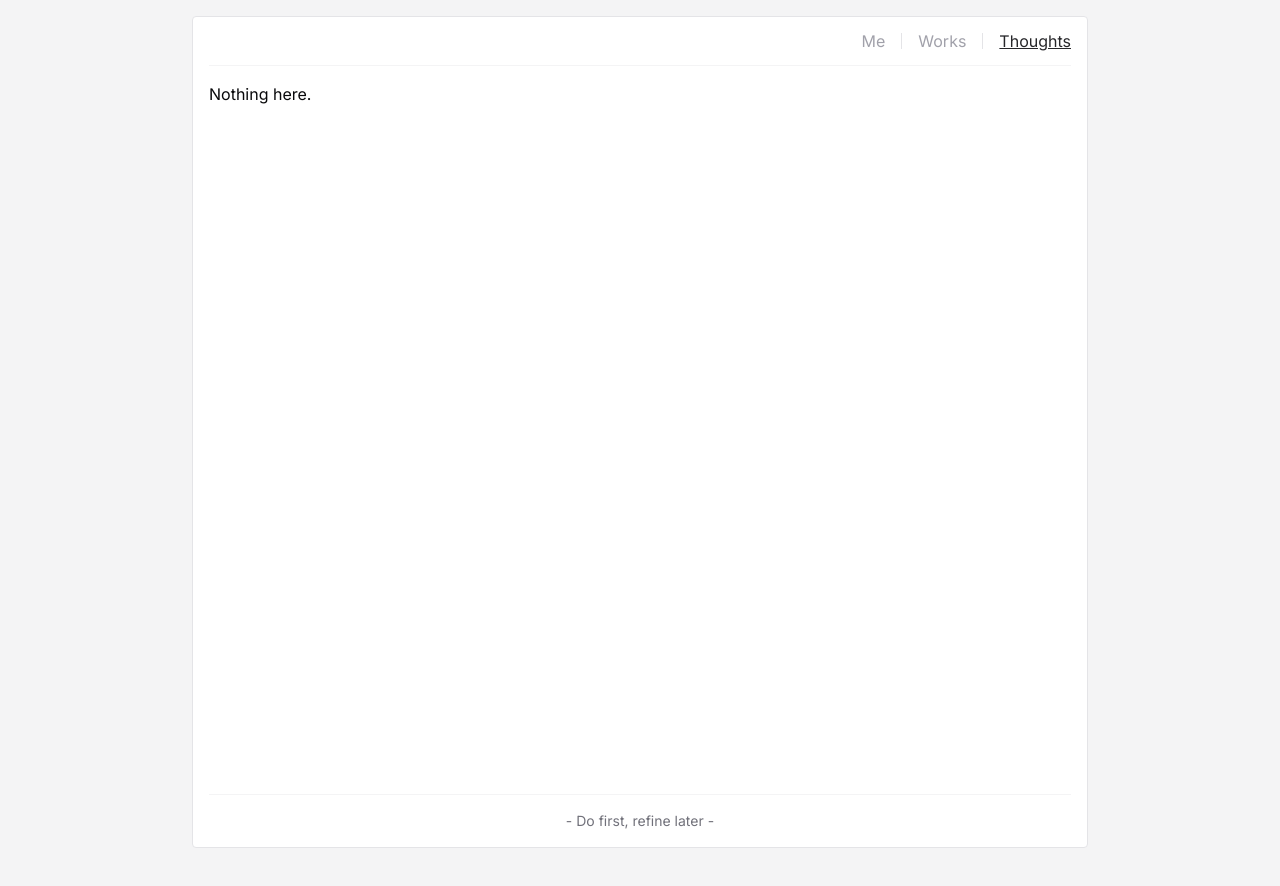
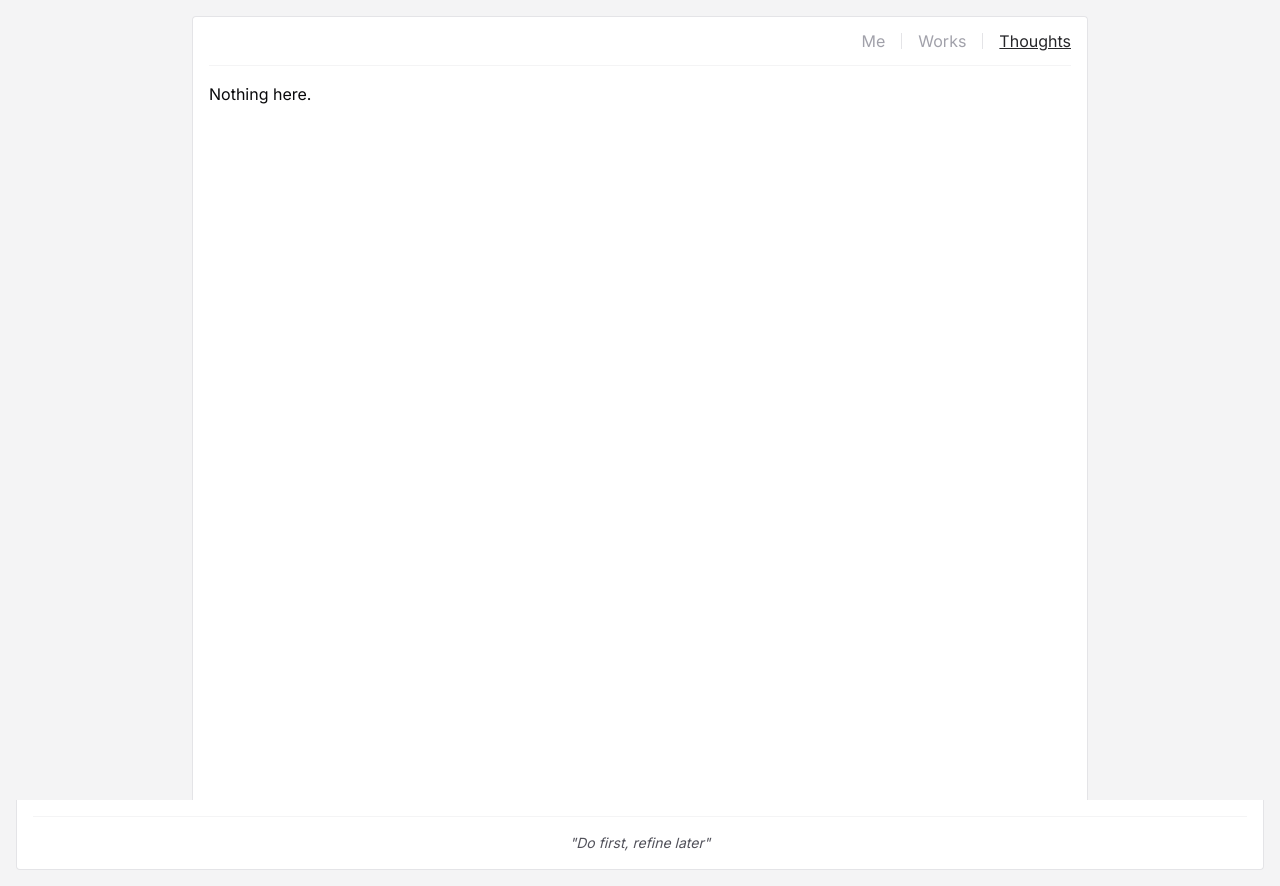
Before and after one commit to WantenMN/wanten.org, a Next.js app: page /thoughts in a window 1280 px wide. Before the commit the page ends 864 px from the top, so only its background shows below. Built offline with nearby package versions, Linux system fonts and the light colour scheme.

Commit message:
style: container height

```diff
--- a/src/components/container.tsx
+++ b/src/components/container.tsx
@@ -5,13 +5,15 @@ import Navigation from "./navigation";
 
 const Container = ({ children }: { children: ReactNode }) => {
   return (
-    <div className="flex w-full justify-center">
-      <div className="flex min-h-[104vh] w-full max-w-4xl flex-col rounded border-zinc-200 bg-white p-4 sm:m-4 sm:border">
-        <Navigation />
-        <main className="flex-1">{children}</main>
-        <Footer />
+    <>
+      <div className="flex min-h-screen w-full justify-center">
+        <div className="flex w-full max-w-4xl flex-1 flex-col rounded rounded-b-none border-zinc-200 bg-white p-4 sm:m-4 sm:mb-0 sm:border sm:border-b-0">
+          <Navigation />
+          <main className="flex-1">{children}</main>
+        </div>
       </div>
-    </div>
+      <Footer />
+    </>
   );
 };
 
--- a/src/components/footer.tsx
+++ b/src/components/footer.tsx
@@ -2,7 +2,7 @@ import Motto from "./motto";
 
 const Footer = () => {
   return (
-    <footer className="border-t border-zinc-100 pt-4">
+    <footer className="rounded rounded-t-none border-zinc-200 bg-white p-4 sm:m-4 sm:mt-0 sm:border sm:border-t-0 sm:border-zinc-200">
       <Motto />
     </footer>
   );
--- a/src/components/motto.tsx
+++ b/src/components/motto.tsx
@@ -1,12 +1,8 @@
 const Motto = () => {
   return (
-    <div className="flex w-full items-center justify-center leading-none">
-      <p className="text-sm text-zinc-500">
-        <span className="select-none">- </span>
-        <span>Do first, refine later</span>
-        <span className="select-none"> -</span>
-      </p>
-    </div>
+    <p className="border-t border-zinc-100 pt-4 text-center text-sm italic text-zinc-600">
+      &quot;Do first, refine later&quot;
+    </p>
   );
 };
 
```
